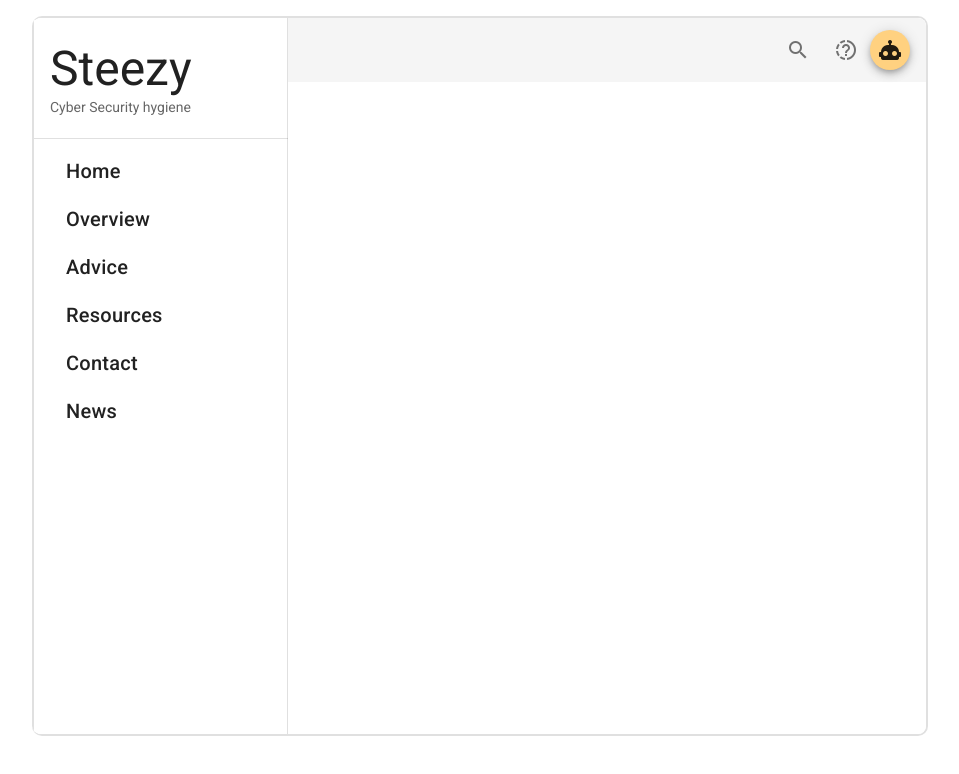
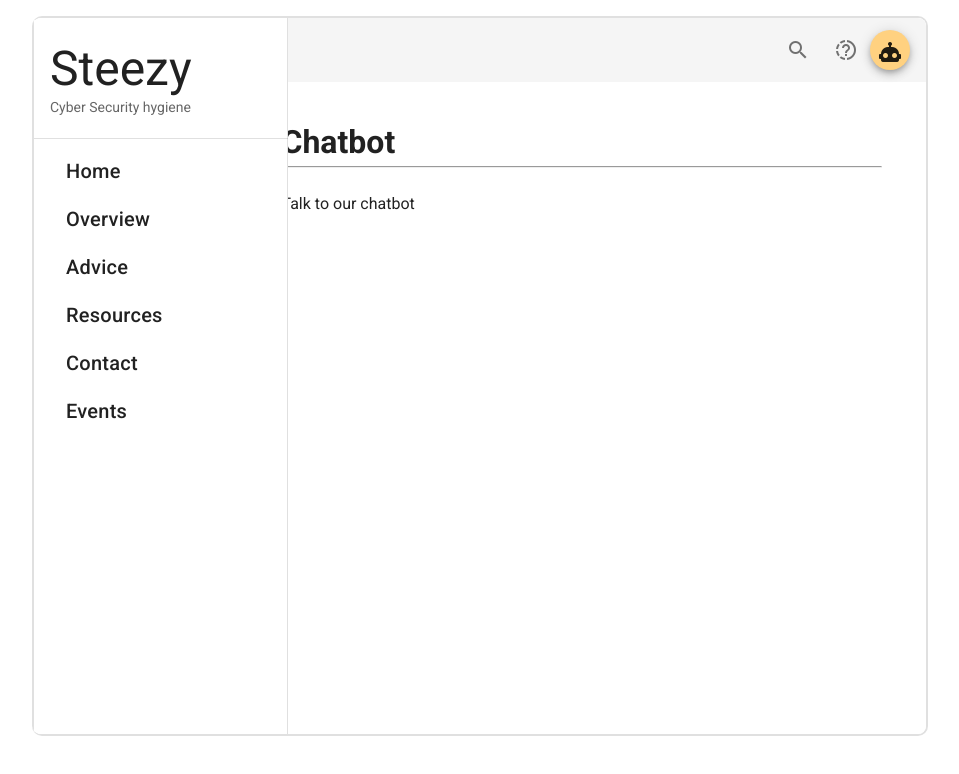
Before and after one commit to IngvarBaranin/G48_steezy, a Vue app: page /chatbot in a window 1280 px wide. Shown: the top 774 px of the page, without its empty margins (160-1119 px from the left). Built offline with nearby package versions, Linux system fonts and the light colour scheme.

Commit message:
added chatbot page, changed news to events

```diff
--- a/src/components/Sidebar.vue
+++ b/src/components/Sidebar.vue
@@ -55,7 +55,7 @@
             <router-link to="news">
                 <v-list-item class="item">
                     <v-list-item-content>
-                        <v-list-item-title class="text-h6 my-2 mx-4">News</v-list-item-title>
+                        <v-list-item-title class="text-h6 my-2 mx-4">Events</v-list-item-title>
                     </v-list-item-content>
                 </v-list-item>
             </router-link>
--- a/src/components/Topbar.vue
+++ b/src/components/Topbar.vue
@@ -7,14 +7,16 @@
         <v-btn icon>
             <v-icon>mdi-progress-question</v-icon>
         </v-btn>
+        <router-link to="/chatbot">
             <v-btn
                     class="orange accent-1"
                     elevation="5"
                     fab
                     small
             >
-            <v-icon>mdi-robot</v-icon>
+                <v-icon style="display:block">mdi-robot</v-icon>
             </v-btn>
+        </router-link>
     </v-app-bar>
 </template>
 
--- a/src/router/index.js
+++ b/src/router/index.js
@@ -43,12 +43,20 @@ const routes = [
     component: () => import(/* webpackChunkName: "about" */ '../views/Contact.vue')
   },
   {
-    path: '/news',
-    name: 'News',
+    path: '/events',
+    name: 'Events',
     // route level code-splitting
     // this generates a separate chunk (about.[hash].js) for this route
     // which is lazy-loaded when the route is visited.
-    component: () => import(/* webpackChunkName: "about" */ '../views/News.vue')
+    component: () => import(/* webpackChunkName: "about" */ '../views/Events.vue')
+  },
+  {
+    path: '/chatbot',
+    name: 'Chatbot',
+    // route level code-splitting
+    // this generates a separate chunk (about.[hash].js) for this route
+    // which is lazy-loaded when the route is visited.
+    component: () => import(/* webpackChunkName: "about" */ '../views/Chatbot.vue')
   }
 ]
 
--- /dev/null
+++ b/src/views/Chatbot.vue
@@ -0,0 +1,8 @@
+<template>
+    <div class="chatbot">
+    <h1> Chatbot </h1>
+    <hr>
+    <br>
+    <p>Talk to our chatbot</p>
+</div>
+</template>
--- a/src/views/News.vue
+++ b/src/views/Events.vue
@@ -1,5 +1,5 @@
 <template>
-    <div class="news">
+    <div class="events">
     <h1> News text</h1>
     <hr>
     <p style="margin-top:50px">Lorem Ipsum is simply dummy text of the printing and typesetting industry. Lorem Ipsum has been the industry's standard dummy text ever since the 1500s, when an unknown printer took a galley of type and scrambled it to make a type specimen book. It has survived not only five centuries, but also the leap into electronic typesetting, remaining essentially unchanged. It was popularised in the 1960s with the release of Letraset sheets containing Lorem Ipsum passages, and more recently with desktop publishing software like Aldus PageMaker including versions of Lorem Ipsum</p>
```
Lines whose indentation alone changed are shown as unchanged.
